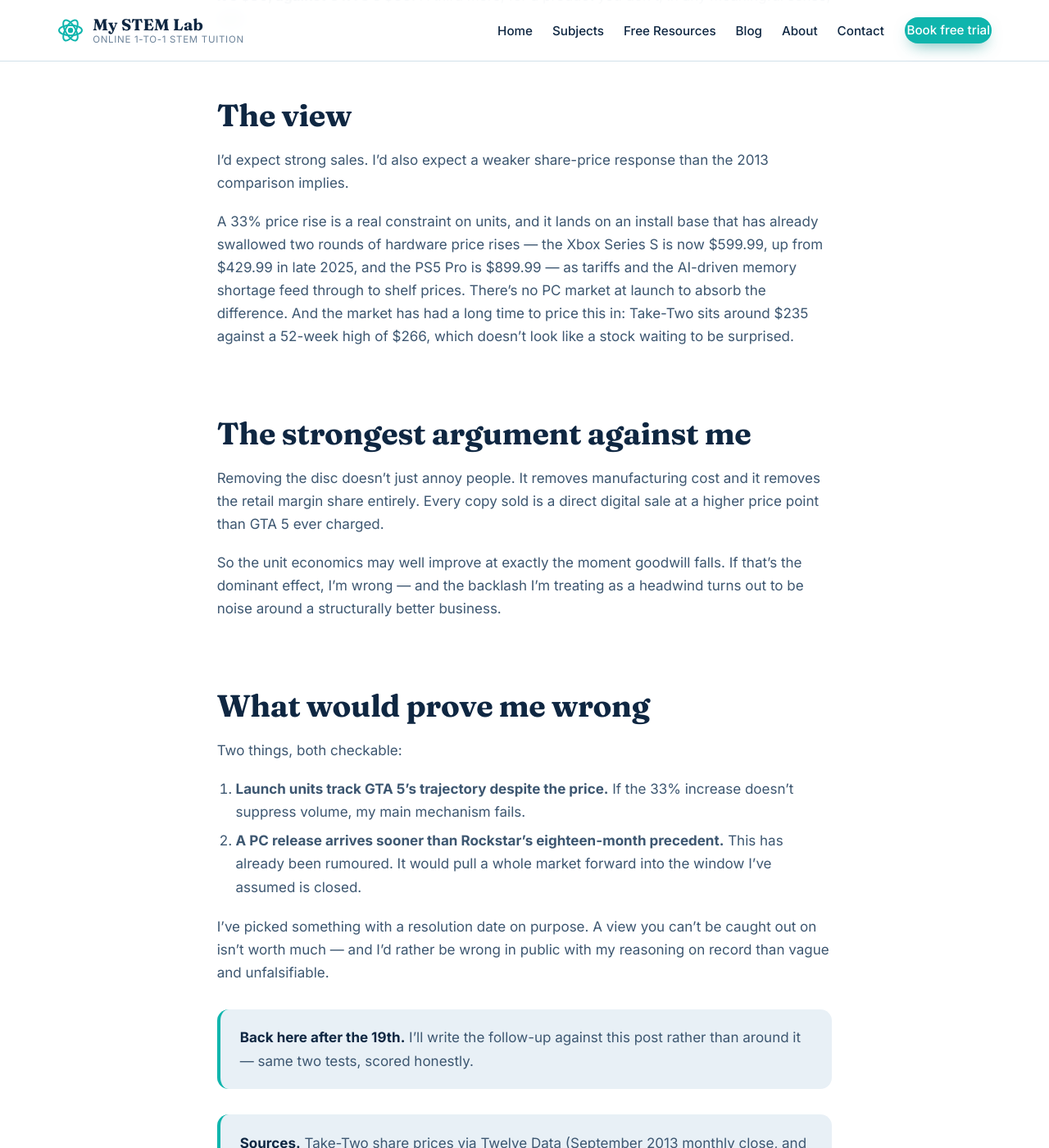
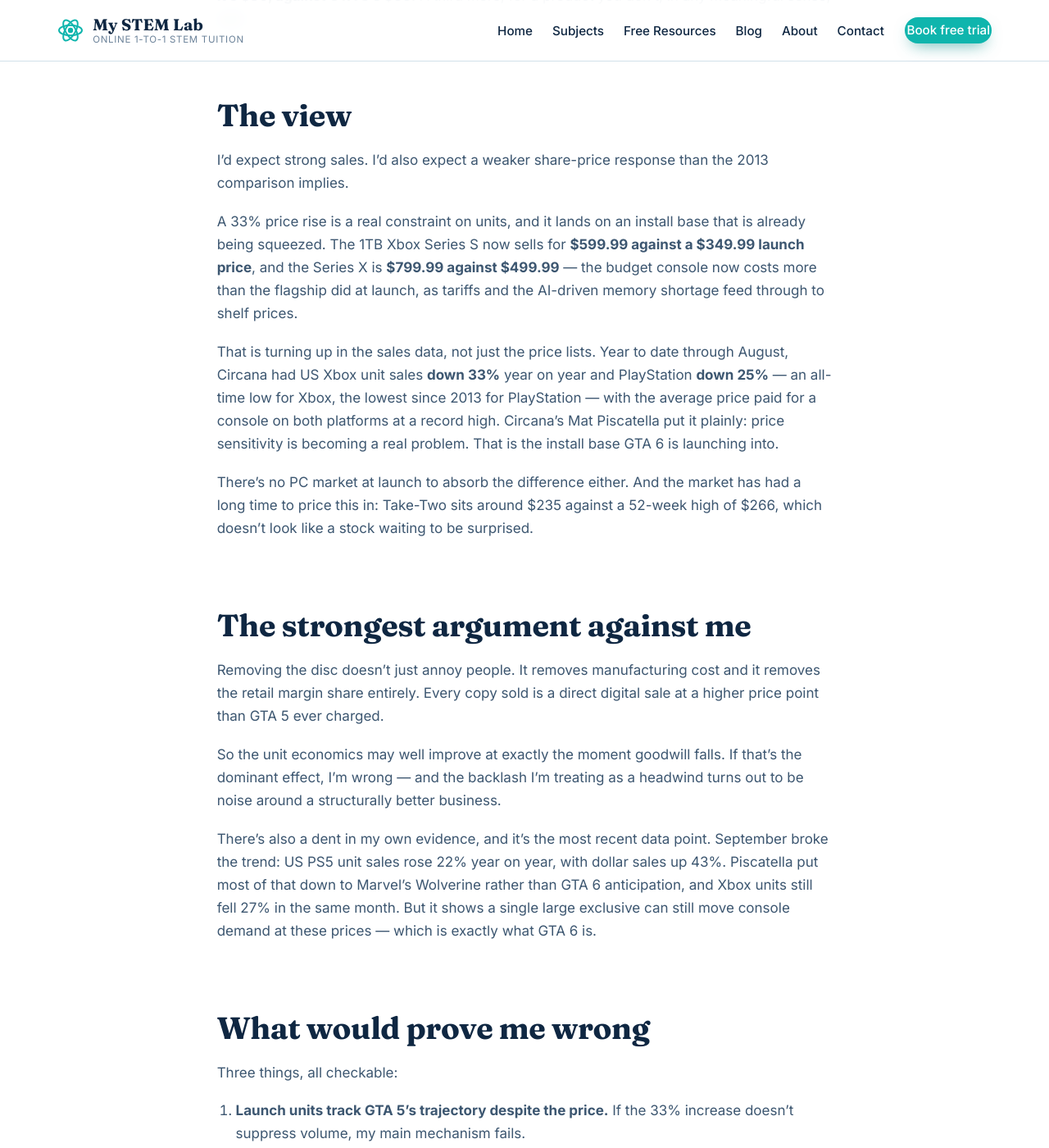
Before and after one commit to My-STEM-Lab/My-STEM-Lab.github.io, a Jekyll site: the page built from _posts/2026-11-11-gta-5-multiple-isnt-gta-5s.md, in a window 1280 px wide and 1400 px high, scrolled down 1749 px. Shown: the whole window at 82% size. Built offline with Jekyll 4.4.1, drawn with Linux system fonts in a browser that asks for light colours; some of the changed text lies outside the part shown.

Commit message:
Update 2026-11-11-gta-5-multiple-isnt-gta-5s.md

```diff
--- a/_posts/2026-11-11-gta-5-multiple-isnt-gta-5s.md
+++ b/_posts/2026-11-11-gta-5-multiple-isnt-gta-5s.md
@@ -55,12 +55,20 @@
 I'd expect strong sales. I'd also expect a weaker share-price response than the 2013 comparison
 implies.
 
-A 33% price rise is a real constraint on units, and it lands on an install base that has already
-swallowed two rounds of hardware price rises — the Xbox Series S is now $599.99, up from $429.99
-in late 2025, and the PS5 Pro is $899.99 — as tariffs and the AI-driven memory shortage feed
-through to shelf prices. There's no PC market at launch to absorb the difference. And the market
-has had a long time to price this in: Take-Two sits around $235 against a 52-week high of $266,
-which doesn't look like a stock waiting to be surprised.
+A 33% price rise is a real constraint on units, and it lands on an install base that is already
+being squeezed. The 1TB Xbox Series S now sells for **$599.99 against a $349.99 launch price**,
+and the Series X is **$799.99 against $499.99** — the budget console now costs more than the
+flagship did at launch, as tariffs and the AI-driven memory shortage feed through to shelf prices.
+
+That is turning up in the sales data, not just the price lists. Year to date through August,
+Circana had US Xbox unit sales **down 33%** year on year and PlayStation **down 25%** — an
+all-time low for Xbox, the lowest since 2013 for PlayStation — with the average price paid for a
+console on both platforms at a record high. Circana's Mat Piscatella put it plainly: price
+sensitivity is becoming a real problem. That is the install base GTA 6 is launching into.
+
+There's no PC market at launch to absorb the difference either. And the market has had a long
+time to price this in: Take-Two sits around $235 against a 52-week high of $266, which doesn't
+look like a stock waiting to be surprised.
 
 ## The strongest argument against me
 
@@ -72,14 +80,23 @@
 dominant effect, I'm wrong — and the backlash I'm treating as a headwind turns out to be noise
 around a structurally better business.
 
+There's also a dent in my own evidence, and it's the most recent data point. September broke the
+trend: US PS5 unit sales rose 22% year on year, with dollar sales up 43%. Piscatella put most of
+that down to Marvel's Wolverine rather than GTA 6 anticipation, and Xbox units still fell 27% in
+the same month. But it shows a single large exclusive can still move console demand at these
+prices — which is exactly what GTA 6 is.
+
 ## What would prove me wrong
 
-Two things, both checkable:
+Three things, all checkable:
 
 1. **Launch units track GTA 5's trajectory despite the price.** If the 33% increase doesn't
    suppress volume, my main mechanism fails.
 2. **A PC release arrives sooner than Rockstar's eighteen-month precedent.** This has already
    been rumoured. It would pull a whole market forward into the window I've assumed is closed.
+3. **US console sales keep climbing through October and November.** September already broke the
+   trend. If the next two Circana prints go the same way, the squeezed install base I'm leaning
+   on isn't squeezed, and the argument loses its foundation.
 
 I've picked something with a resolution date on purpose. A view you can't be caught out on isn't
 worth much — and I'd rather be wrong in public with my reasoning on record than vague and
@@ -94,6 +111,8 @@
 **Sources.** Take-Two share prices via Twelve Data (September 2013 monthly close, and 11 November
 2026 including the 52-week range). GTA 6 release date, platforms, $79.99 standard-edition pricing
 and the download-code confirmation via Forbes and Video Games Chronicle; retailer refusals via
-Push Square. Sony's 2028 disc decision via July 2026 reporting. Console price rises and the
-memory-shortage explanation via Statista's console pricing chart.
+Push Square. Sony's 2028 disc decision via July 2026 reporting. Xbox launch prices via Wikipedia,
+current prices via Windows Central's August 2026 price tracker. US console unit sales, average
+prices paid and the Piscatella quote are Circana data, reported by Video Games Chronicle (year to
+date through August) and Push Square and Video Games Chronicle (September).
 </div>
```
